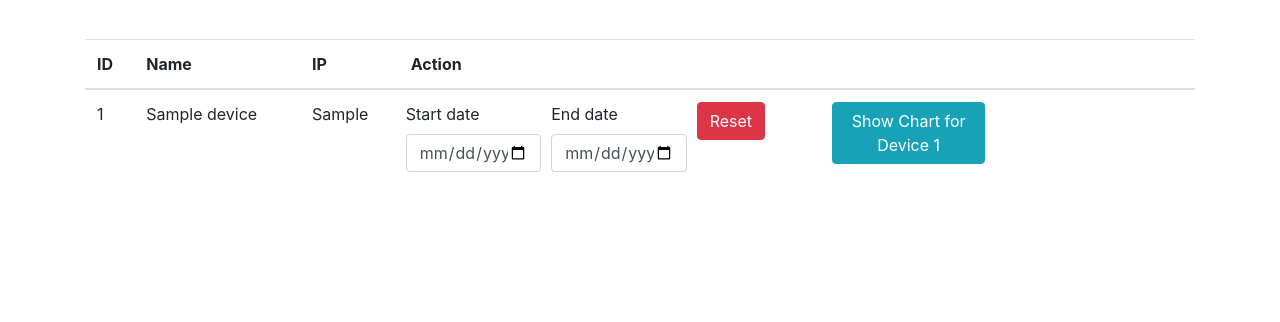
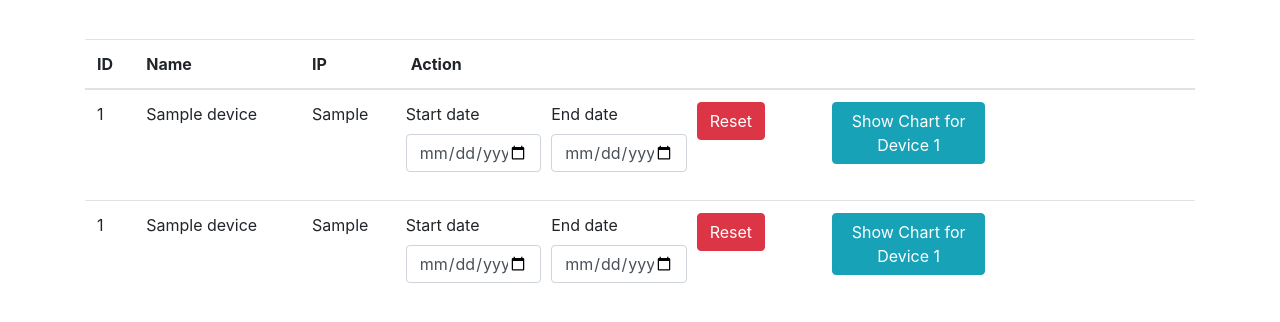
Before and after one commit to maexled/mystrom-django-interface, a Django app: page /results/ in a window 1280 px wide. Shown: the part 161-483 px from the top of the page. Run offline with Django 4.2, Linux system fonts and the light colour scheme; tables that the repository leaves empty hold one stand-in row (values such as "Sample post"); some libraries are stand-ins or nearby versions.

Commit message:
add shelly devices in results

```diff
--- a/mystrom/templates/results.html
+++ b/mystrom/templates/results.html
@@ -44,7 +44,44 @@
             </div>
             <div class="form-row">
               <div class="form-group col-md-9">
-                <button class="btn btn-info" id="{{ device.id }}" onclick="toggleChart(this.id)">
+                <button class="btn btn-info" id="{{ device.id }}" onclick="toggleChart(this.id), 'mystrom'">
+                  Show Chart for Device {{ device.id }}
+                </button>
+              </div>
+            </div>
+          </div>
+
+
+        </td>
+      </tr>
+      {% endfor %}
+      {% for device in shelly_devices %}
+      <tr id="device-{{ device.id }}" class="device-row">
+        <td>{{ device.id }}</td>
+        <td>{{ device.name }}</td>
+        <td>{{ device.ip }}</td>
+        <td>
+
+          <div class="form-row">
+            <div class="form-row">
+              <div class="form-group col-md-4">
+                <label for="start-date-{{ device.id }}">Start date</label>
+                <input placeholder="Select date" type="date" id="start-date-{{ device.id }}" class="form-control">
+              </div>
+
+              <div class="form-group col-md-4">
+                <label for="end-date-{{ device.id }}">End date</label>
+                <input placeholder="Select date" type="date" id="end-date-{{ device.id }}" class="form-control">
+              </div>
+              <div class="form-group col-md-2">
+                <button class="btn btn-danger" id="reset-dates-{{ device.id }}" onclick="resetDates(this)">
+                  Reset
+                </button>
+              </div>
+            </div>
+            <div class="form-row">
+              <div class="form-group col-md-9">
+                <button class="btn btn-info" id="{{ device.id }}" onclick="toggleChart(this.id, 'shelly')">
                   Show Chart for Device {{ device.id }}
                 </button>
               </div>
@@ -75,7 +112,7 @@
     document.getElementById("end-date-" + id).value = "";
   }
 
-  function toggleChart(id) {
+  function toggleChart(id, device_type) {
     const startDateElement = document.getElementById("start-date-" + id);
     const endDateElement = document.getElementById("end-date-" + id);
     const elementId = "chart-" + id;
@@ -97,7 +134,11 @@
       chartElement.setAttribute("id", elementId + "-chart");
       createdElement.appendChild(chartElement);
 
-      loadChart(id, elementId, startDateElement.value, endDateElement.value);
+      if (device_type == "shelly") {
+        loadShellyChart(id, elementId, startDateElement.value, endDateElement.value);
+      } else {
+        loadMystromChart(id, elementId, startDateElement.value, endDateElement.value);
+      }
 
       document.getElementById(id).innerHTML = "Hide Chart for Device " + id;
       shown.push(id);
@@ -105,7 +146,7 @@
 
   }
 
-  function loadChart(id, elementId, startDate, endDate) {
+  function loadMystromChart(id, elementId, startDate, endDate) {
     const startQuery = startDate == "" ? "" : "?start=" + startDate;
     const endQuery = endDate == "" ? "" : (startDate == "" ? "?" : "&") + "end=" + endDate;
     console.log("Requesting REST: {% url 'rest_device_index' %}" + id + "/results/" + startQuery + endQuery);
@@ -189,5 +230,94 @@
 
     })
   }
+
+  function loadShellyChart(id, elementId, startDate, endDate) {
+    const startQuery = startDate == "" ? "" : "?start=" + startDate;
+    const endQuery = endDate == "" ? "" : (startDate == "" ? "?" : "&") + "end=" + endDate;
+    console.log("Requesting REST: {% url 'shelly_rest_device_index' %}" + id + "/results/" + startQuery + endQuery);
+    $.get("{% url 'shelly_rest_device_index' %}" + id + "/results/" + startQuery + endQuery, function (data) {
+      const chartElement = document.getElementById(elementId + "-chart");
+      const informationElement = document.getElementById(elementId + "-information");
+
+      if (data.length == 0) {
+        informationElement.innerHTML = '<h3 class="text-danger">Query of device ' + id + ' is empty</h3>';
+        console.log("Data is empty. Can not show any data");
+        return;
+      }
+      const firstDate = new Date(data[0].date);
+      const lastDate = new Date(data[data.length - 1].date);
+      const differenceBetweenDates = lastDate - firstDate;
+      const hoursDifferenceBetweedDates = differenceBetweenDates / 1000 / 60 / 60;
+
+      const powerList = data.map(entry => entry.total_power);
+      const emeter0List = data.map(entry => entry.emeters[0].power)
+      const emeter1List = data.map(entry => entry.emeters[1].power)
+      const emeter2List = data.map(entry => entry.emeters[2].power)
+      let total = 0;
+      for (var power of powerList) {
+        total += power;
+      }
+      const average = total / powerList.length;
+      const totalProducedkWh = (average * hoursDifferenceBetweedDates) / 1000;
+
+      informationElement.innerHTML = "<h5>Average of " + hoursDifferenceBetweedDates.toFixed(2) + " hours: " + average.toFixed(2) + "Wh</h5>";
+      informationElement.innerHTML += "<h5>Leads to <b>" + totalProducedkWh.toFixed(2) + "kWh</b> produced in " + hoursDifferenceBetweedDates.toFixed(2) + " hours</h5>";
+
+      const options = {
+        series: [{
+          name: "Power",
+          data: powerList
+        },
+        {
+          name: "Phase 1",
+          data: emeter0List
+        },
+        {
+          name: "Phase 2",
+          data: emeter1List
+        },
+        {
+          name: "Phase 3",
+          data: emeter2List
+        }],
+        chart: {
+          height: 500,
+          type: 'line',
+          zoom: {
+            enabled: true
+          }
+        },
+        colors: ['#C80815', '#6050dc', '#39FF14', '#dfa801'],
+        dataLabels: {
+          enabled: false
+        },
+        stroke: {
+          width: 2,
+          curve: 'straight'
+        },
+        title: {
+          text: 'Power Usage',
+          align: 'left'
+        },
+        grid: {
+          row: {
+            colors: ['#f3f3f3', 'transparent'], // takes an array which will be repeated on columns
+            opacity: 0.5
+          },
+        },
+        xaxis: {
+          categories: data.map(entry => new Date(entry.date).toLocaleString()),
+          hideOverlappingLabels: true,
+          tickAmount: 5
+        },
+        yaxis: {
+          decimalsInFloat: 2
+        }
+      };
+
+      const chart = new ApexCharts(chartElement, options);
+      chart.render();
+    })
+  }
 </script>
 {% endblock %}
--- a/mystrom/views.py
+++ b/mystrom/views.py
@@ -6,6 +6,7 @@ from django.shortcuts import render, get_object_or_404
 from django.contrib import messages
 
 from mystrom_rest.models import MystromDevice, MystromResult
+from shelly3em_rest.models import Shelly3EMDevice
 from .forms import MystromDeviceForm
 
 def index(request):
@@ -18,7 +19,8 @@ def index(request):
 
 def results(request):
     return render(request, 'results.html', {
-        'devices' : MystromDevice.objects.all()
+        'devices' : MystromDevice.objects.all(),
+        'shelly_devices' : Shelly3EMDevice.objects.all()
     })
 
 def devices(request):
```
